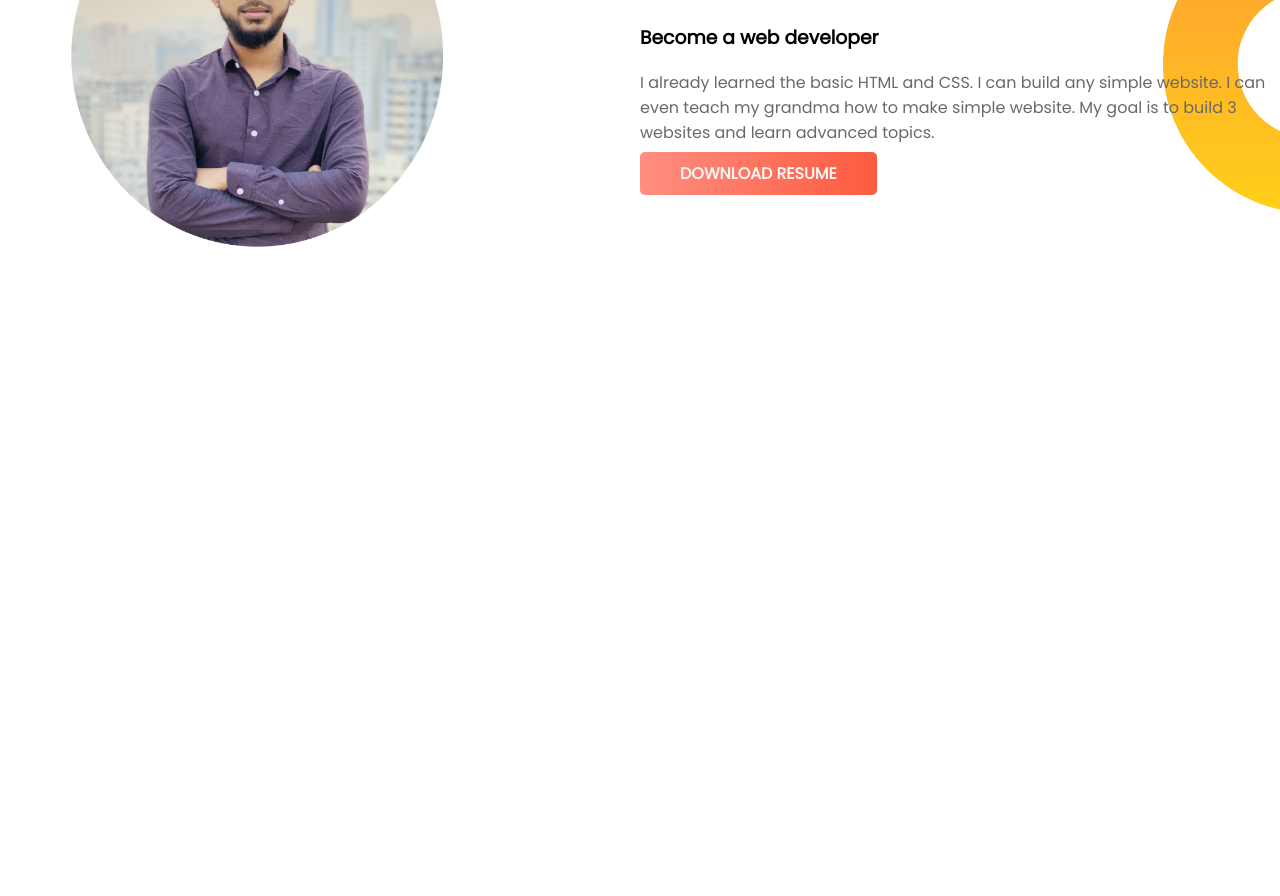
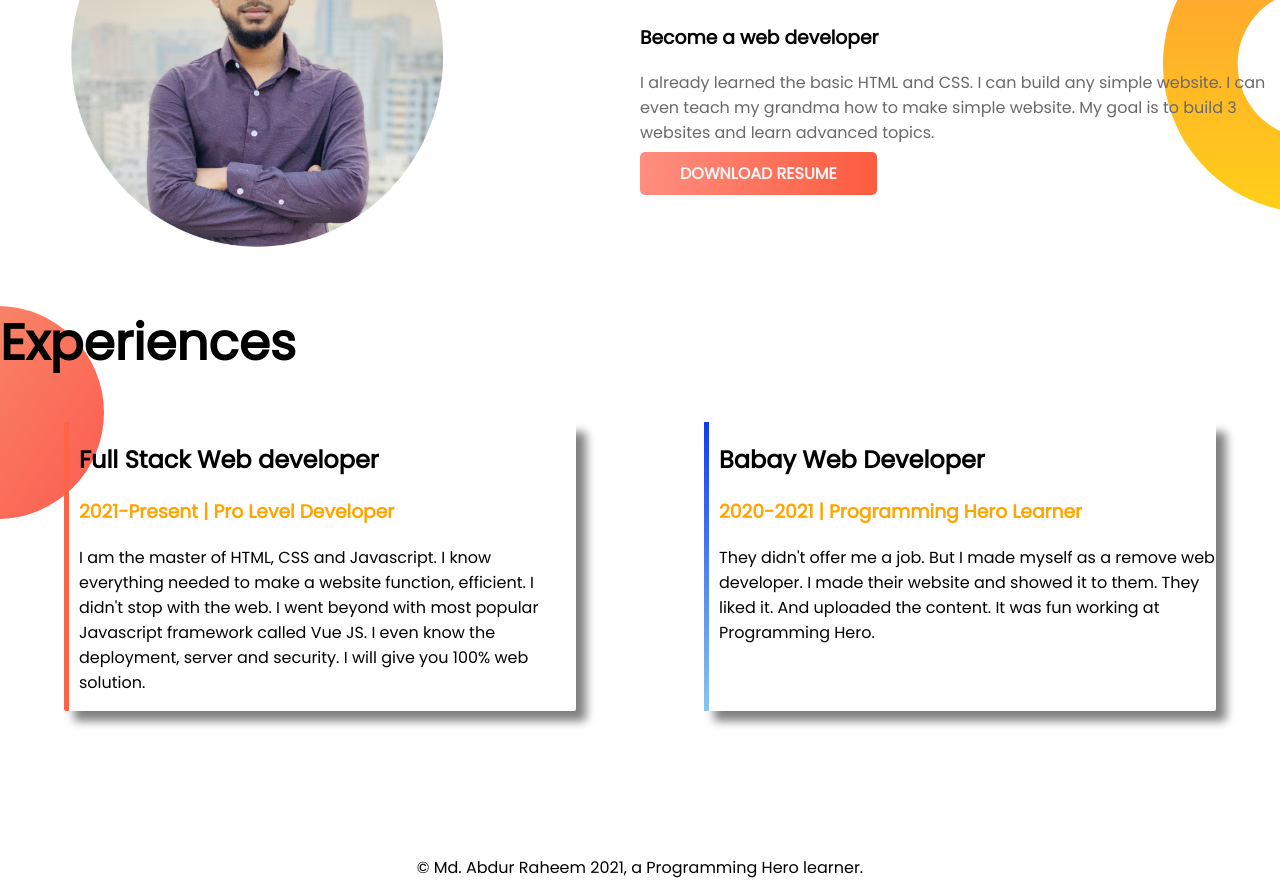
Before and after one commit to Md-Abdur-Raheem/my-first-portfolio, a plain HTML site: page index.html in a window 1280 px wide. Shown: the part 701-1597 px from the top of the page. Before the commit the page ends 965 px from the top, so only its background shows below. Drawn offline with Linux system fonts and the light colour scheme.

Commit message:
fourth version

```diff
--- a/index.html
+++ b/index.html
@@ -35,5 +35,23 @@
            <a class="hire-me-button" href="#" target="_blank">DOWNLOAD RESUME</a>
        </div>
    </section>
+   <section class="experience">
+       <h1>Experiences</h1>
+       <div class="flexible-container">
+        <div class="top developer">
+            <h2>Full Stack Web developer</h2>
+            <h3><span>2021-Present | Pro Level Developer</span></h3>
+            <p>I am the master of HTML, CSS and Javascript. I know everything needed to make a website function, efficient. I didn't stop with the web. I went beyond with most popular Javascript framework called Vue JS. I even know the deployment, server and security. I will give you 100% web solution.</p>
+        </div>
+        <div id = "border" class="top developer"><h2>Babay Web Developer</h2>
+         <h3><span>2020-2021 | Programming Hero Learner</span>  </h3>
+         <p>They didn't offer me a job. But I made myself as a remove web developer. I made their website and showed it to them. They liked it. And uploaded the content. It was fun working at Programming Hero.</p>
+
+     </div>
+       </div>
+   </section>
+   <footer>
+       <p>© Md. Abdur Raheem 2021, a Programming Hero learner.</p>
+   </footer>
 </body>
 </html>
--- a/style.css
+++ b/style.css
@@ -7,7 +7,7 @@ h1 {
     font-size: 50px;
 }
 
-h1 span {
+span {
     color: #FFA500;
 }
 
@@ -61,3 +61,33 @@ h1 span {
 .paragraph {
     color: #696969;
 }
+
+.flexible-container {
+    display: flex;
+}
+
+.developer {
+    width: 40%;
+    margin-left: 5%;
+    margin-right: 5%;
+    margin-bottom: 10%;
+    padding-left: 10px;
+    box-shadow: 10px 10px 10px grey;
+    border-radius: 2px;
+    border-left: 5px solid tomato;
+}
+
+.experience {
+    background-image: url('background/exp-bg.png');
+    background-repeat: no-repeat;
+}
+
+#border {
+    border-left: 5px solid;
+    border-image: linear-gradient(rgb(18, 59, 241), rgb(138, 198, 238));
+    border-image-slice: 1;
+}
+
+footer p {
+    text-align: center;
+}
```
Also changed, not shown: images/ar-five-removebg-preview.png (deleted), images/ar-two-removebg.png (deleted), images/jhankar.png (deleted), images/jhankar2.png (deleted), 5 other files.
